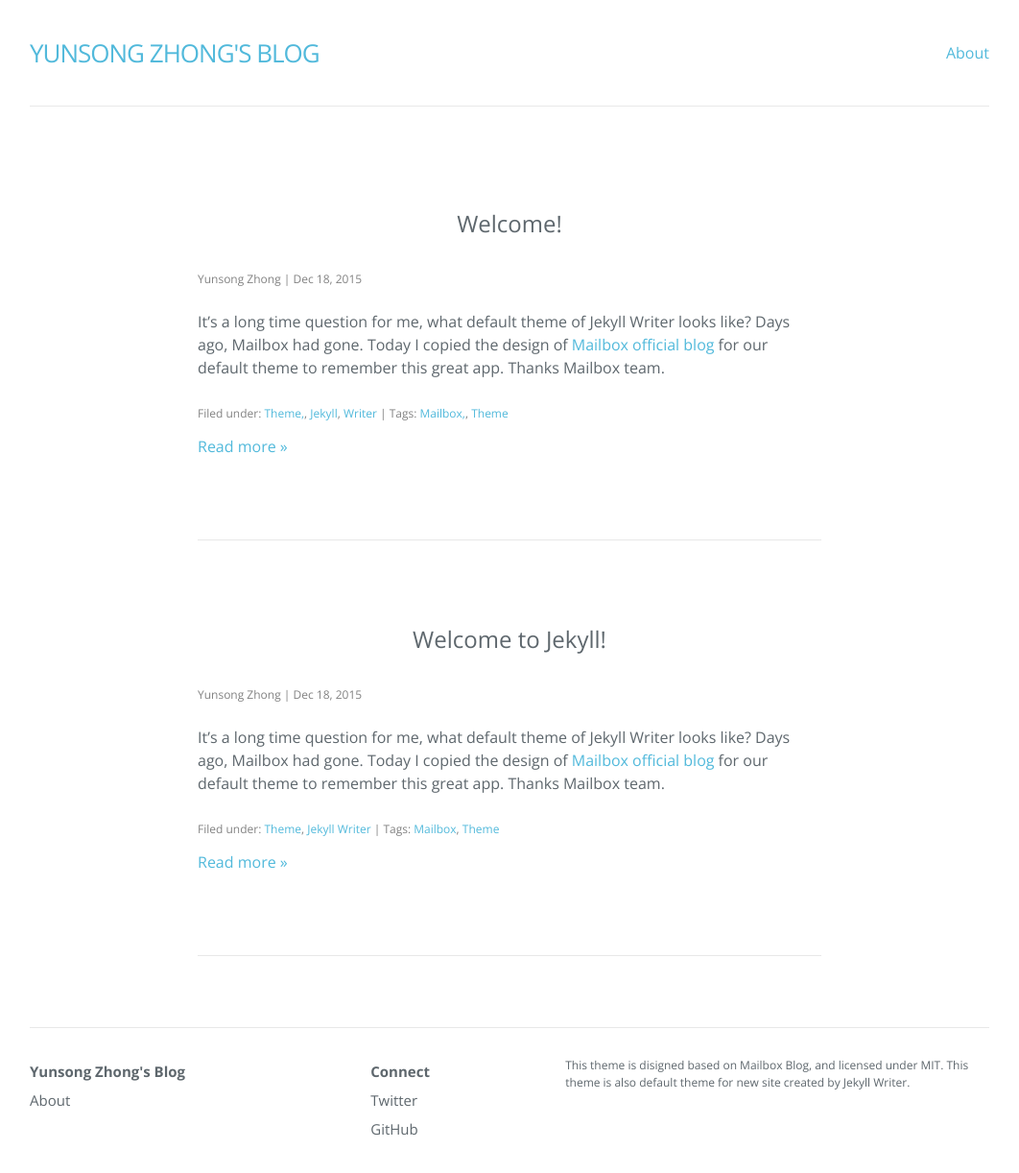
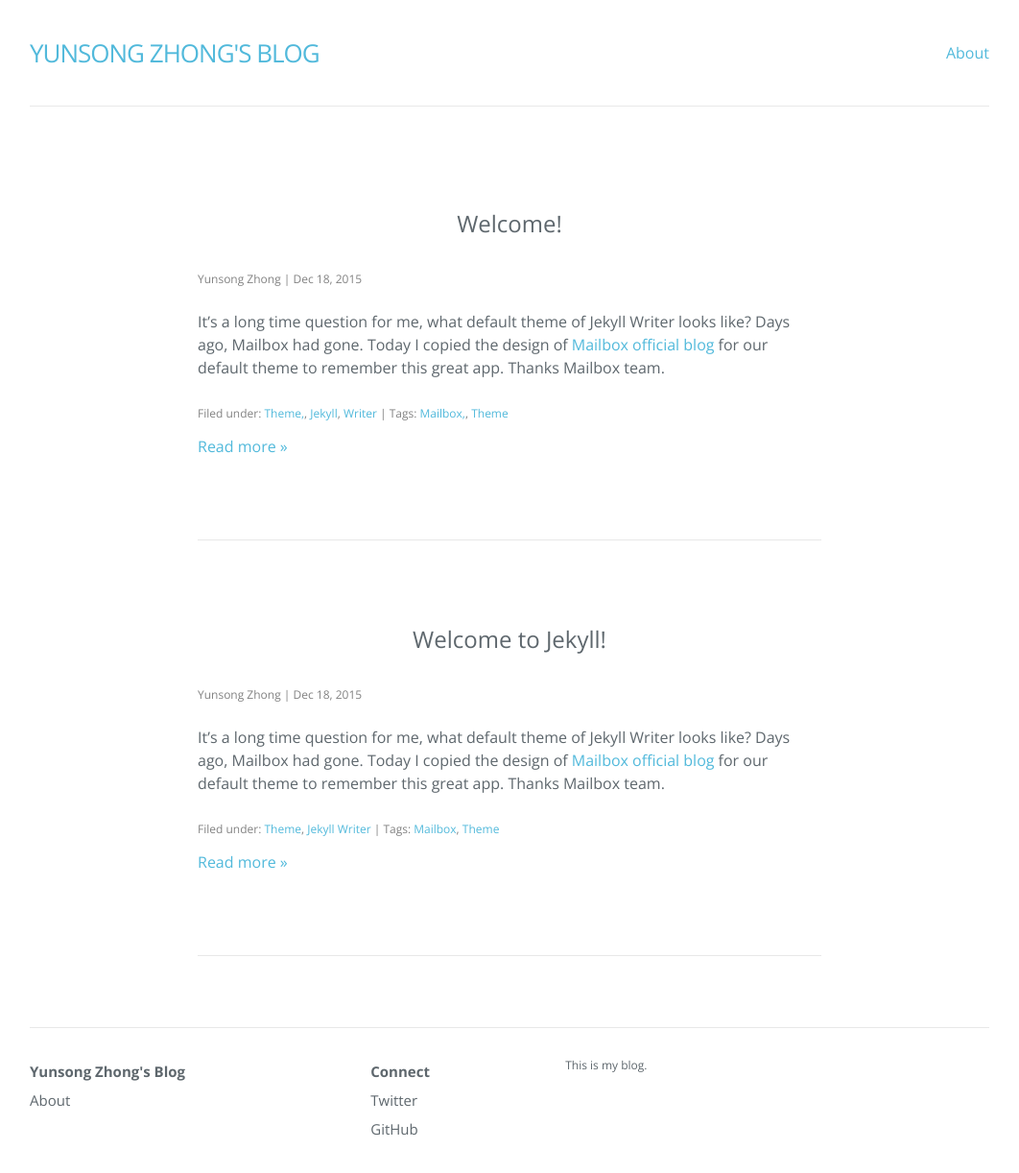
Before and after one commit to yszhong/yszhong.github.io, a Jekyll site: the page built from index.html, in a window 1280 px wide and 1259 px high. Shown: the top 1222 px of the window at 96% size, without its empty margins (109-1171 px from the left). Built offline with Jekyll 4.4.1, drawn with Linux system fonts in a browser that asks for light colours; nearby versions of some CDN libraries; the list of posts is cut into pages by our own code.

Commit message:
Update _config.yml

```diff
--- a/_config.yml
+++ b/_config.yml
@@ -2,8 +2,7 @@
 title: Yunsong Zhong's Blog
 author: Yunsong Zhong
 description: >
-  This theme is disigned based on Mailbox Blog, and licensed under MIT. This
-  theme is also default theme for new site created by Jekyll Writer.
+  This is my blog.
 baseurl: ''
 permalink: '/:year/:month/:day/:title/'
 paginate: 6
```
